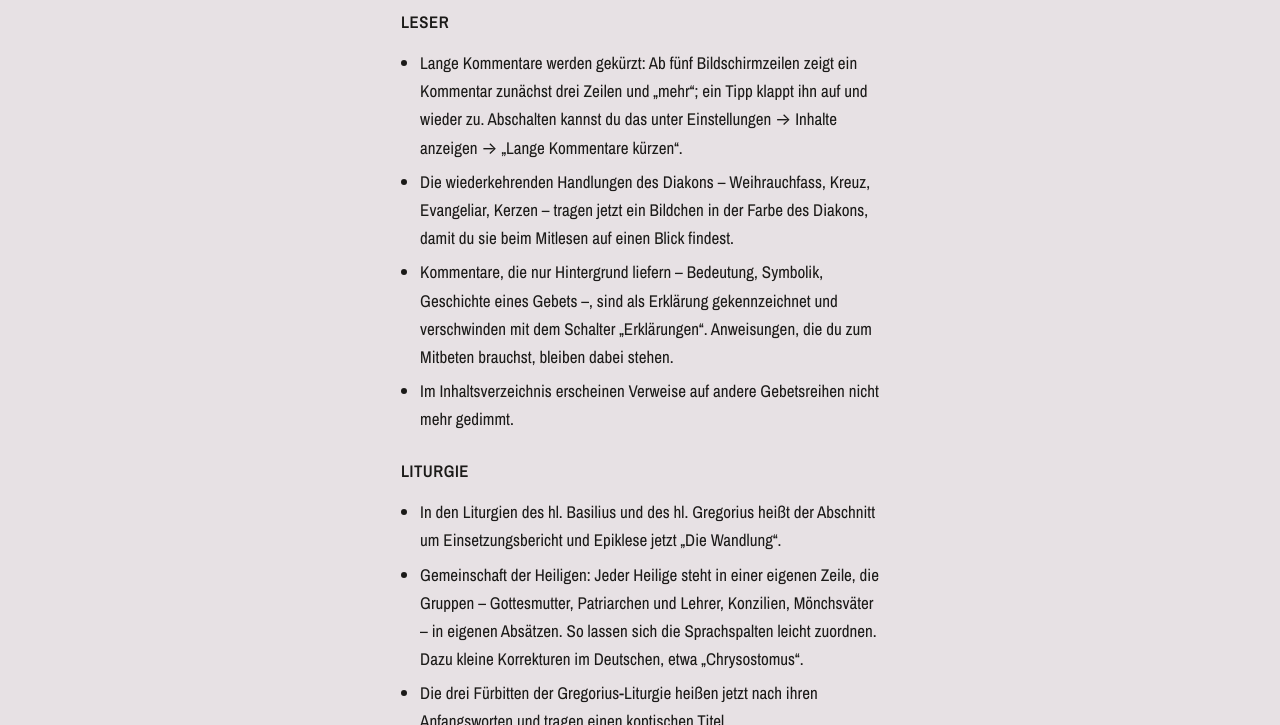
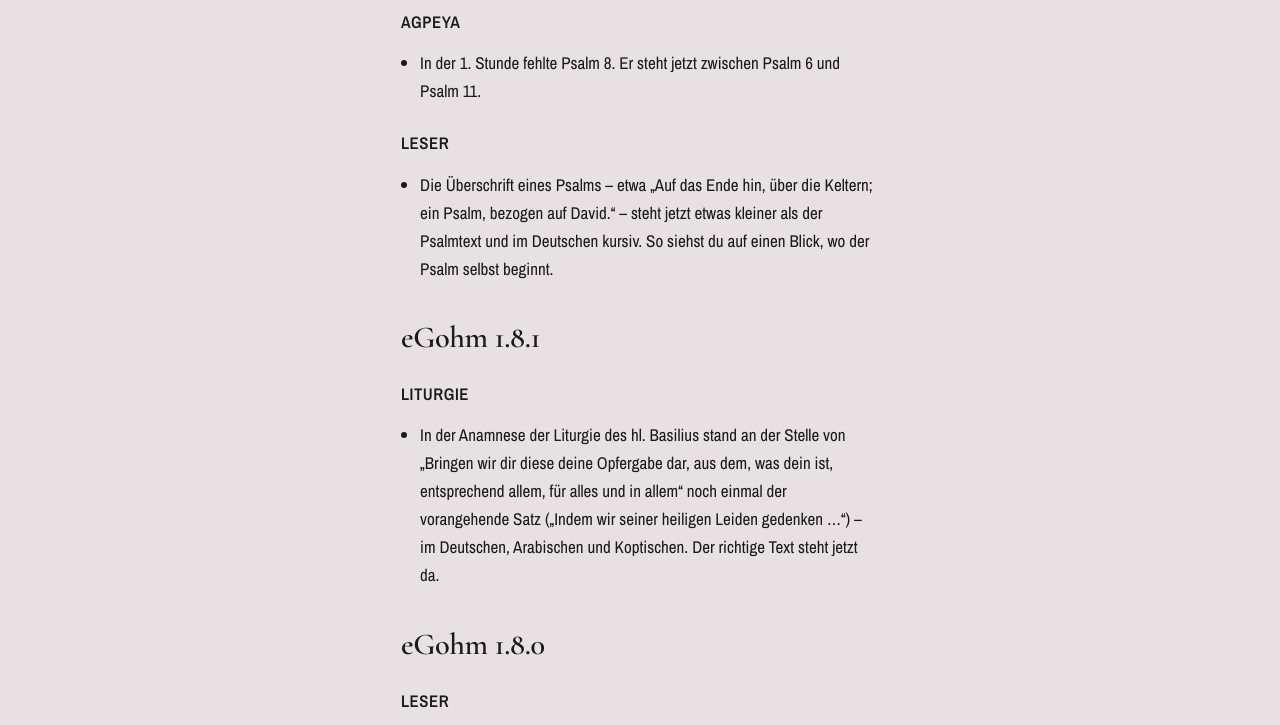
Before and after one commit to StMarkus/egohm-website, a plain HTML site: page neuigkeiten/index.html in a window 1280 px wide. Shown: the part 504-1229 px from the top of the page. Drawn offline with Linux system fonts and the light colour scheme.

Commit message:
Update release notes for eGohm 1.8.2 and 1.8.1; add details for Agpeya and Liturgy improvements

```diff
--- a/neuigkeiten/index.html
+++ b/neuigkeiten/index.html
@@ -48,6 +48,20 @@
         <div class="wrap prose">
         <!-- Inhalt erzeugt von scripts/publish_release_notes.py im App-Repo. -->
         <!-- RELEASE-NOTES:START -->
+        <h2>eGohm 1.8.2</h2>
+        <h3>Agpeya</h3>
+        <ul>
+          <li>In der 1. Stunde fehlte Psalm 8. Er steht jetzt zwischen Psalm 6 und Psalm 11.</li>
+        </ul>
+        <h3>Leser</h3>
+        <ul>
+          <li>Die Überschrift eines Psalms – etwa „Auf das Ende hin, über die Keltern; ein Psalm, bezogen auf David.“ – steht jetzt etwas kleiner als der Psalmtext und im Deutschen kursiv. So siehst du auf einen Blick, wo der Psalm selbst beginnt.</li>
+        </ul>
+        <h2>eGohm 1.8.1</h2>
+        <h3>Liturgie</h3>
+        <ul>
+          <li>In der Anamnese der Liturgie des hl. Basilius stand an der Stelle von „Bringen wir dir diese deine Opfergabe dar, aus dem, was dein ist, entsprechend allem, für alles und in allem“ noch einmal der vorangehende Satz („Indem wir seiner heiligen Leiden gedenken …“) – im Deutschen, Arabischen und Koptischen. Der richtige Text steht jetzt da.</li>
+        </ul>
         <h2>eGohm 1.8.0</h2>
         <h3>Leser</h3>
         <ul>
```
Also changed, not shown: en/news/index.html (+14 -0 lines).
